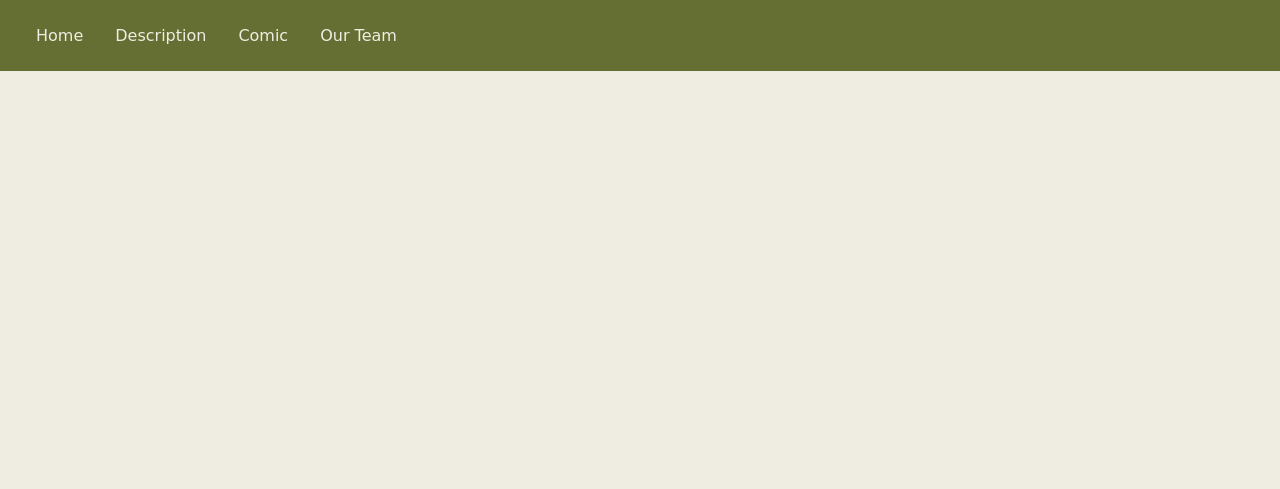
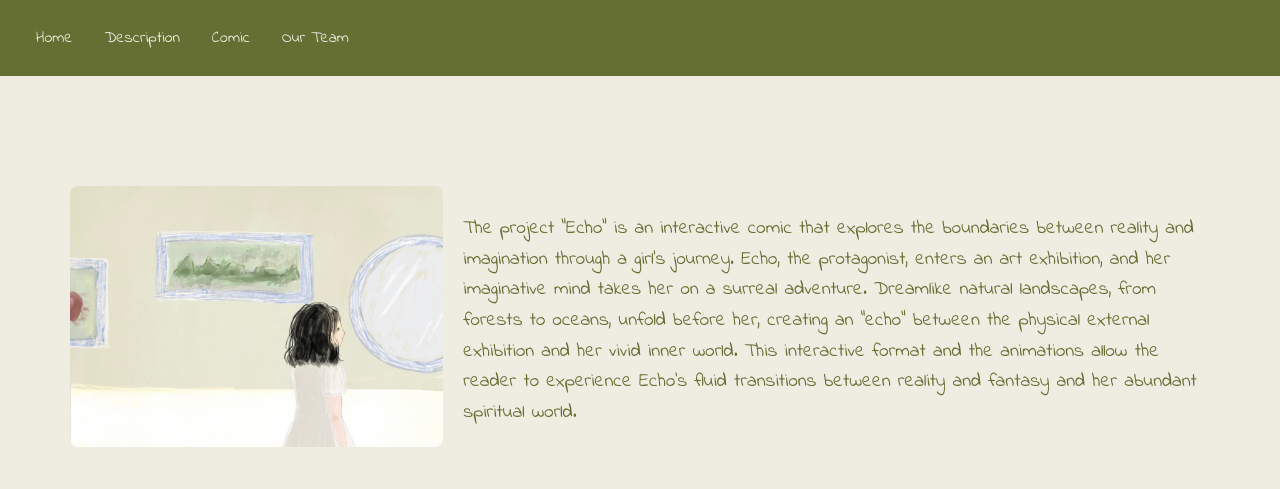
Before and after one commit to shoeboxhoney/InteractiveComic_CommLab, a plain HTML site: page description.html in a window 1280 px wide. Drawn offline with Linux system fonts and the light colour scheme.

Commit message:
description.html

```diff
--- a/description.html
+++ b/description.html
@@ -3,9 +3,12 @@
 <head>
     <meta charset="UTF-8">
     <meta name="viewport" content="width=device-width, initial-scale=1.0">
+    <!-- Indie Flower Font -->
+    <link rel="preconnect" href="https://fonts.googleapis.com">
+    <link rel="preconnect" href="https://fonts.gstatic.com" crossorigin>
+    <link href="https://fonts.googleapis.com/css2?family=Indie+Flower&display=swap" rel="stylesheet">
     <title>Description</title>
     <link rel="stylesheet" href="description.css">
-
 </head>
 <body>
     <nav class="navbar">
@@ -24,6 +27,16 @@
         </div>
     </nav>
 
+    <!-- Content Section -->
+    <div class="content-container">
+        <div class="image-section">
+            <img src="media/2 .JPG">
+        </div>
+        <div class="text-section">
+            <p>
+                The project "Echo" is an interactive comic that explores the boundaries between reality and imagination through a girl's journey.    Echo, the protagonist, enters an art exhibition, and her imaginative mind takes her on a surreal adventure.    Dreamlike natural landscapes, from forests to oceans, unfold before her, creating an "echo" between the physical external exhibition and her vivid inner world.    This interactive format and the animations allow the reader to experience Echo's fluid transitions between reality and fantasy and her abundant spiritual world.
+        </div>
+    </div>
 
     <script src="description.js"></script>
 </body>
```
